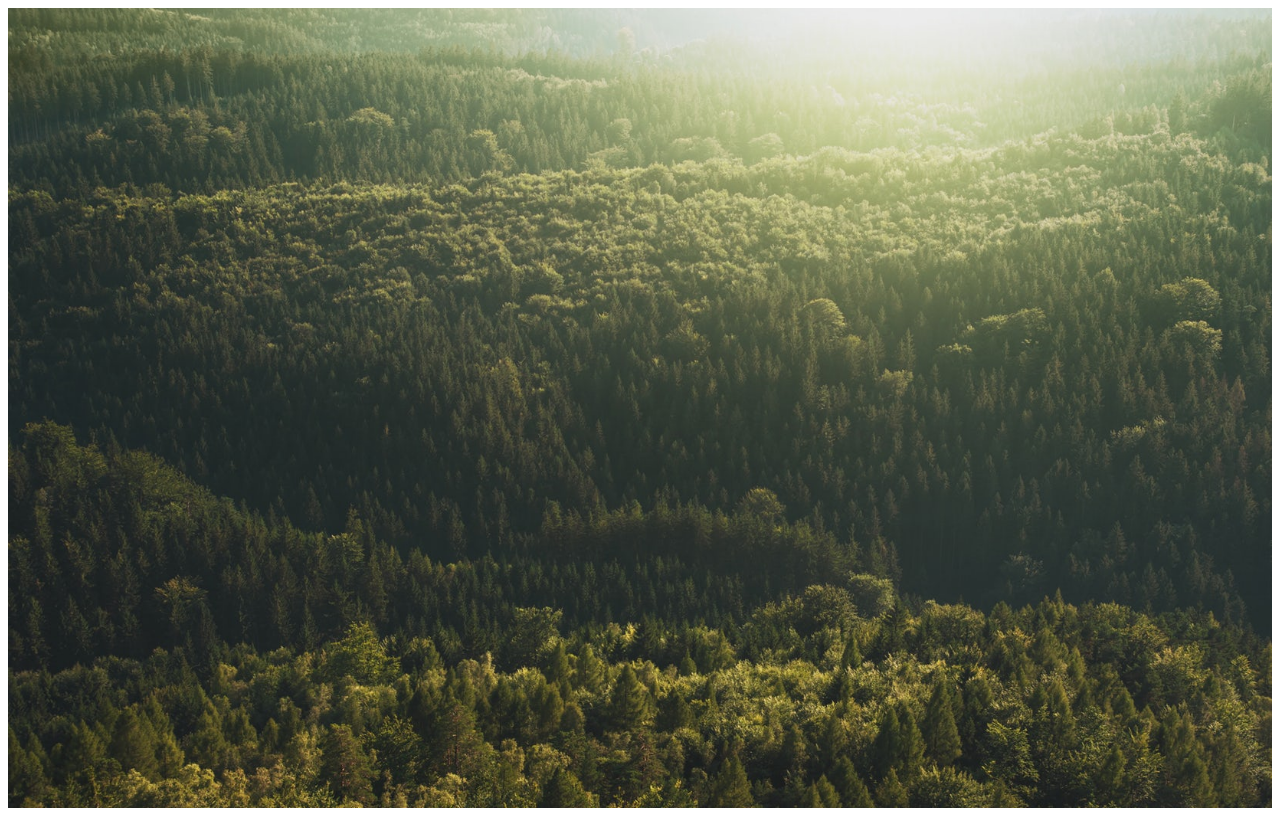
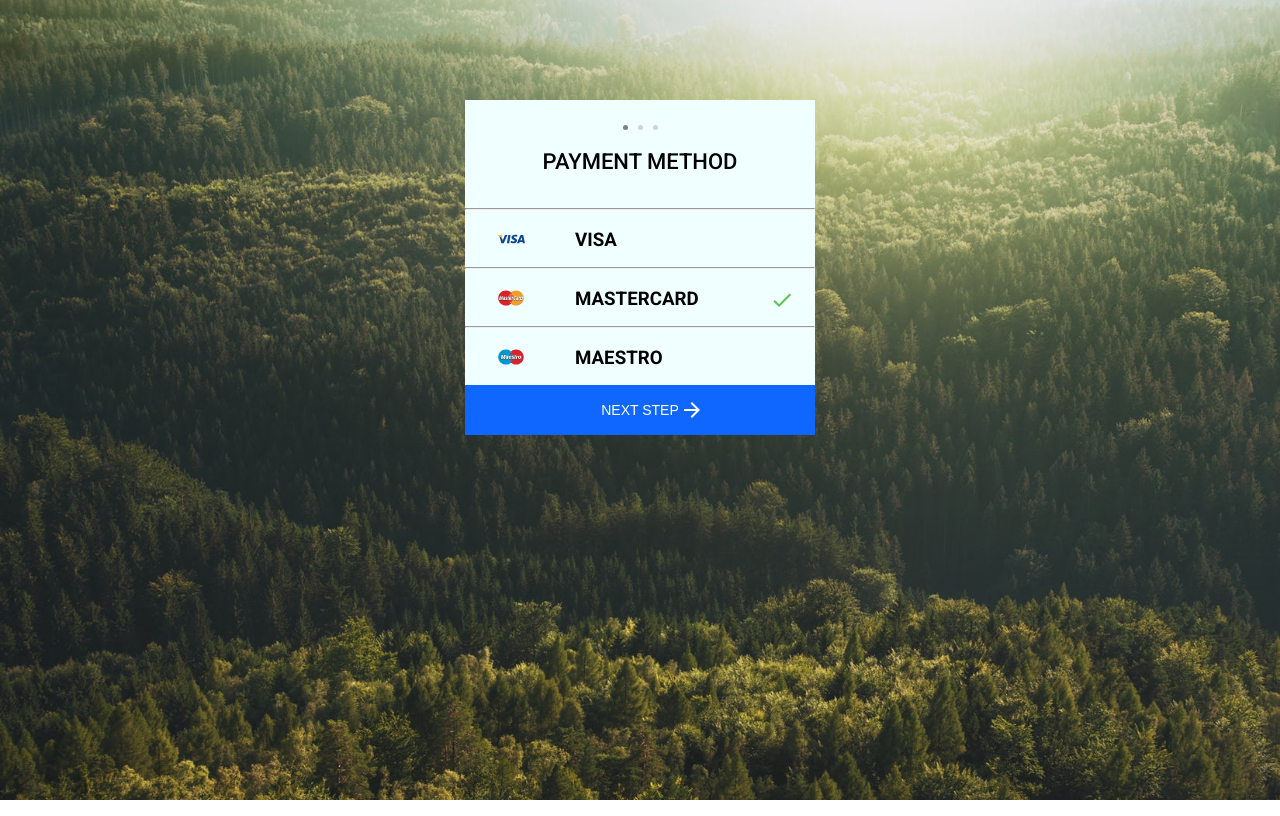
Before and after one commit to Jason-Donmoyer/Credit-Card-Selector, a plain HTML site: page index.html in a window 1280 px wide. Drawn offline with Linux system fonts and the light colour scheme.

Commit message:
svgs and button

```diff
--- a/index.html
+++ b/index.html
@@ -11,7 +11,31 @@
 <body>
   <main>
     <div class="container">
-
+      <div class="dots">
+        <div class="dot dot-dark"></div>
+        <div class="dot"></div>
+        <div class="dot"></div>
+      </div>
+      <h1>PAYMENT METHOD</h1>
+      <hr>
+      <div class=" payment-container visa-container">
+        <h3>VISA</h3>
+        <img class="not-checked" src="img/check.svg" alt="">
+      </div>
+      <hr>
+      <div class=" payment-container mastercard-container">
+        <h3>MASTERCARD</h3>
+        <img class="checked" src="img/check.svg" alt="">
+      </div>
+      <hr>
+      <div class=" payment-container maestro-container">
+        <h3>MAESTRO</h3>
+        <img class="not-checked" src="img/check.svg" alt="">
+      </div>
+      <!-- <hr class="divider"> -->
+      <div class="payment-container payment-button">
+        <button>NEXT STEP<img src="img/arrow.svg"></button>
+      </div>
     </div>
   </main>
 </body>
--- a/styles.css
+++ b/styles.css
@@ -1,4 +1,10 @@
 /******************** MAIN STYLES ********************/
+
+body {
+    font-family: 'Roboto', sans-serif;
+    margin: 0;
+    padding: 0;
+}
 
 main {
     height: 100vh;
@@ -7,4 +13,119 @@ main {
     background-image: url(img/background.jpg);
     background-size: cover;
     background-position: 50% 50%;
+    display: flex;
+    justify-content: center;
+
 }
+
+.container {
+    width: 350px;
+    height: 330px;
+    background-color: azure;
+    margin-top: 100px;
+}
+
+.dots {
+    height: 10px;
+    display: flex;
+    justify-content: center;
+    margin-top: 20px;
+}
+
+.dot {
+    height: 5px;
+    width: 5px;
+    border-radius: 50%;
+    background-color: lightgrey;
+    margin: 5px;
+}
+
+.dot-dark {
+    background-color: gray;
+}
+
+.container h1 {
+    padding: 4px 4px 20px 4px;
+    font-weight: 500;
+    font-size: 22px;
+    text-align: center;
+}
+
+.payment-container {
+    position: relative;
+    height: 20px;
+    width: 100%;
+    margin-bottom: 18px;
+}
+
+.visa-container {
+    background-image: url('img/visa.svg');
+    background-size: contain;
+    background-repeat: no-repeat;
+    width: 60px;
+    height: 20px;
+    margin-left: 30px;
+}
+
+.mastercard-container {
+    background-image: url('img/mastercard.svg');
+    background-size: contain;
+    background-repeat: no-repeat;
+    width: 60px;
+    height: 20px;
+    margin-left: 30px;
+}
+
+.maestro-container {
+    background-image: url('img/maestro.svg');
+    background-size: contain;
+    background-repeat: no-repeat;
+    width: 60px;
+    height: 20px;
+    margin-left: 30px;
+}
+
+
+.payment-container h3 {
+    margin-left: 80px;
+}
+
+.payment-container img {
+    position: absolute;
+    top: 0;
+    left: 275px;
+}
+
+.checked {
+    display: inline;
+}
+
+.not-checked {
+    display: none;
+}
+/* .divider {
+    margin-bottom: 0;
+    padding-bottom: 0;
+} */
+
+.payment-button {
+    padding-top: 0;
+    height: 50px;
+}
+
+.payment-button button {
+    width: 100%;
+    height: 50px;
+    margin-top: 0;
+    padding: 0;
+    border: none;
+    color: #fff;
+    background-color: #0f67ff;
+    font-size: 14px;
+}
+
+.payment-button button img {
+    position: absolute;
+    top: 13px;
+    left: 215px;
+}
```
Also changed, not shown: 1 other file.
